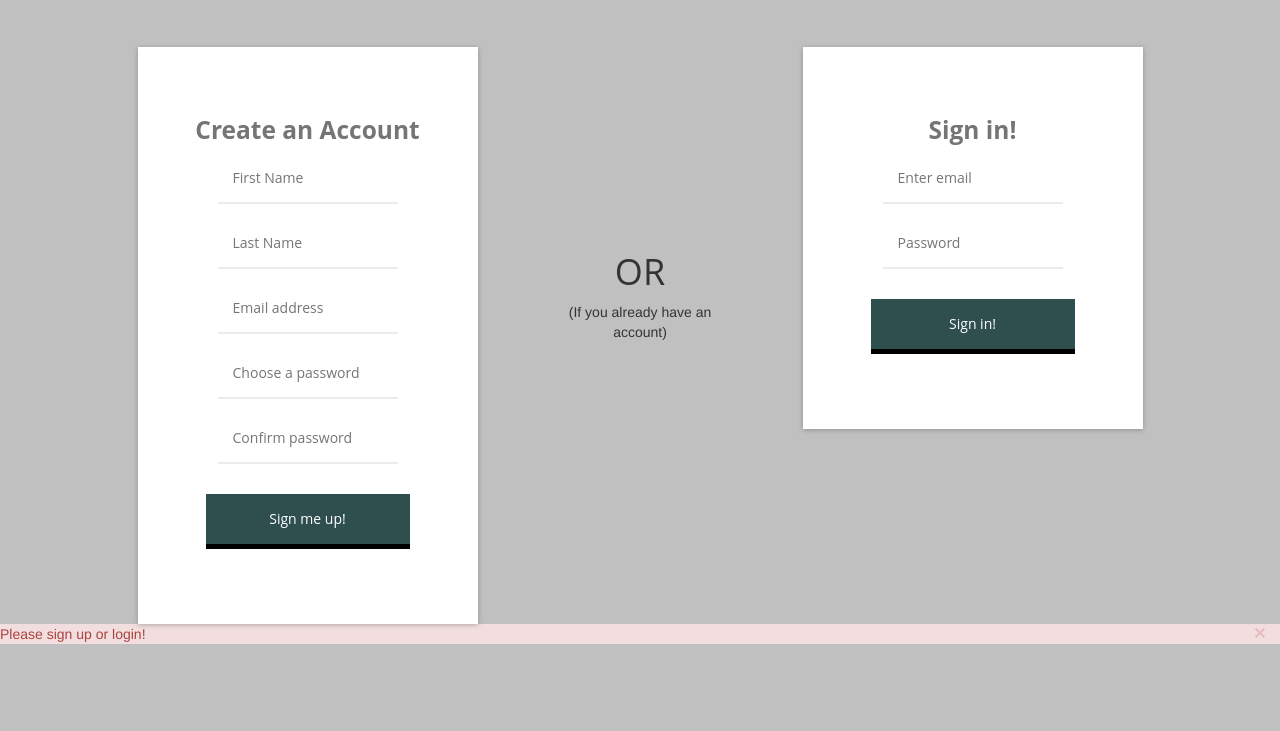
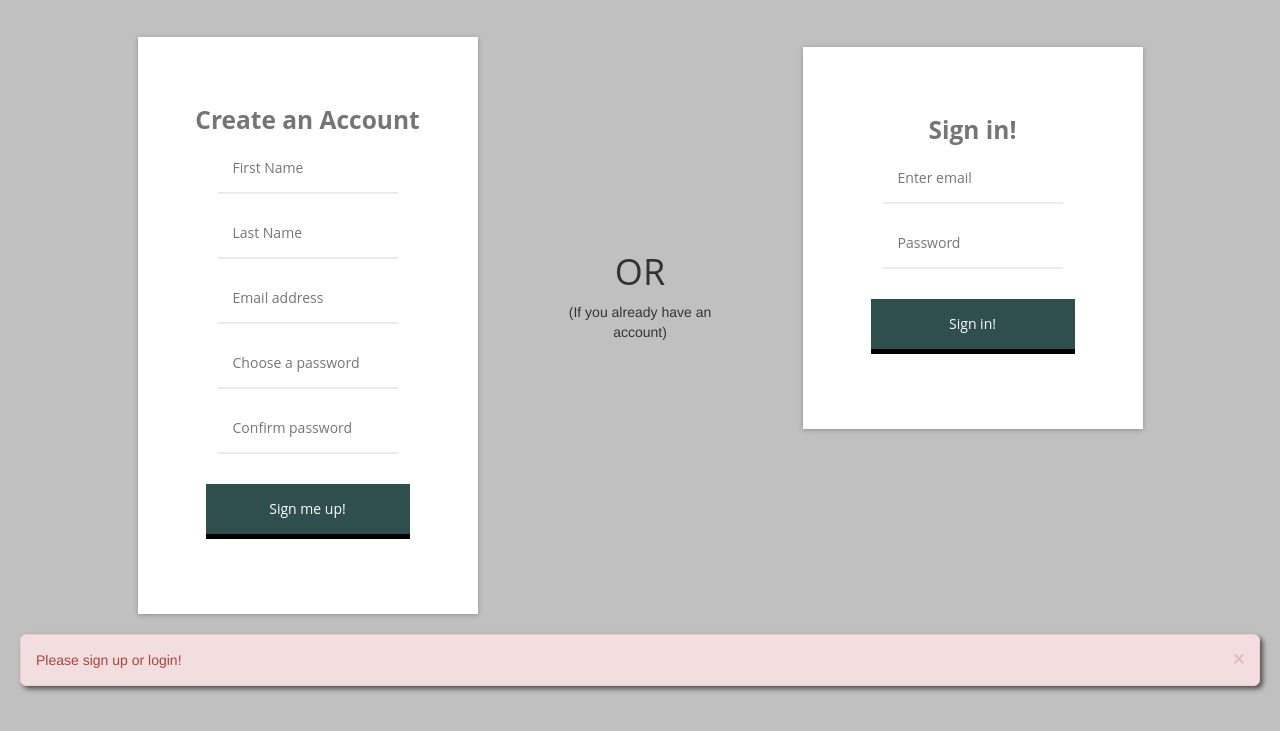
Before and after one commit to BrownKnight174/PiggyBack, a Django app: page /home/ in a window 1280 px wide. Shown: the part 53-784 px from the top of the page. Run offline with Django 3.2, Linux system fonts and the light colour scheme; some libraries are stand-ins or nearby versions.

Commit message:
made alert prettier, didnt reuse code

```diff
--- a/registration/static/css/styles.css
+++ b/registration/static/css/styles.css
@@ -42,7 +42,7 @@ body{
 #logbox {
 
         padding: 50px;
-		margin-top: 100px;
+		margin-top: 90px;
         margin-left: auto;
 		margin-right: auto;
         width: 340px;
@@ -158,3 +158,9 @@ h1, input {
     vertical-align: middle;
     text-align: center;
     }
+
+.alert {
+    margin: 20px;
+    box-shadow: 3px 3px 5px #535353;
+    border-radius: 6px 6px 6px 6px;
+    }
--- a/registration/templates/baseAfterLogin.html
+++ b/registration/templates/baseAfterLogin.html
@@ -60,6 +60,7 @@
 
 {% block body %}
 {% endblock %}
+
     <script src='{% static "commands.js" %}'></script>
 	<script src='{% static "bower_components/jquery/dist/jquery.min.js" %}'></script>
     <script src='{% static "bower_components/bootstrap/dist/js/bootstrap.min.js" %}'></script>
--- a/registration/templates/signup.html
+++ b/registration/templates/signup.html
@@ -47,16 +47,18 @@
     </div>
     <!--col-md-6-->
 
+<div style="padding=20px;"></div>
+</div>
 
-</div>
+
 {% if messages %}
 {% for message in messages %}
-  <div class="alert-danger alert-dismissible" role="alert">
+<div class="alert alert-danger alert-dismissible" role="alert">
     <button type="button" class="close" data-dismiss="alert" aria-label="Close">
-      <span aria-hidden="true">&times;</span>
+        <span aria-hidden="true">&times;</span>
     </button>
     {{ message }}
-  </div>
+</div>
 {% endfor %}
 {% endif %}
 {% endblock %}
```
